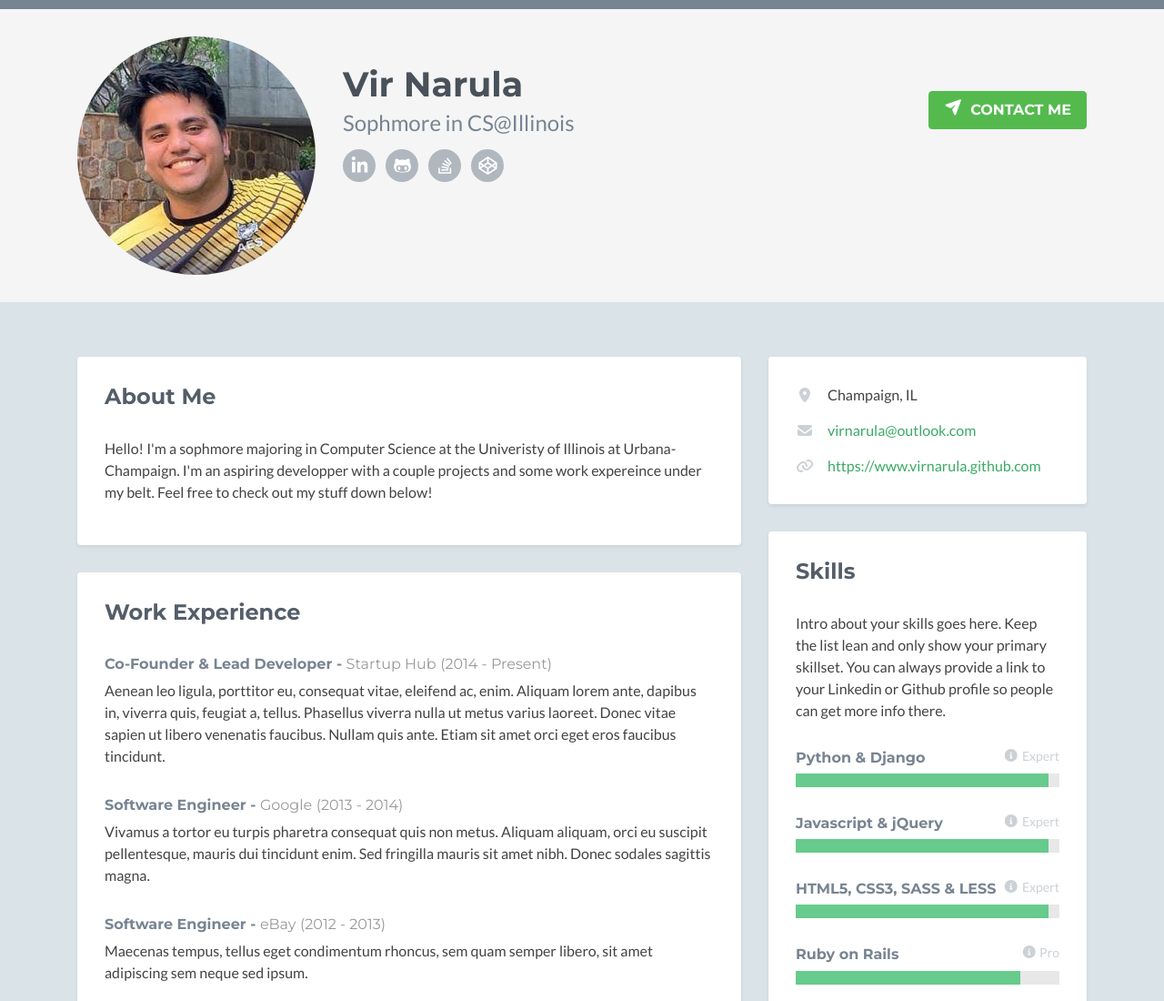
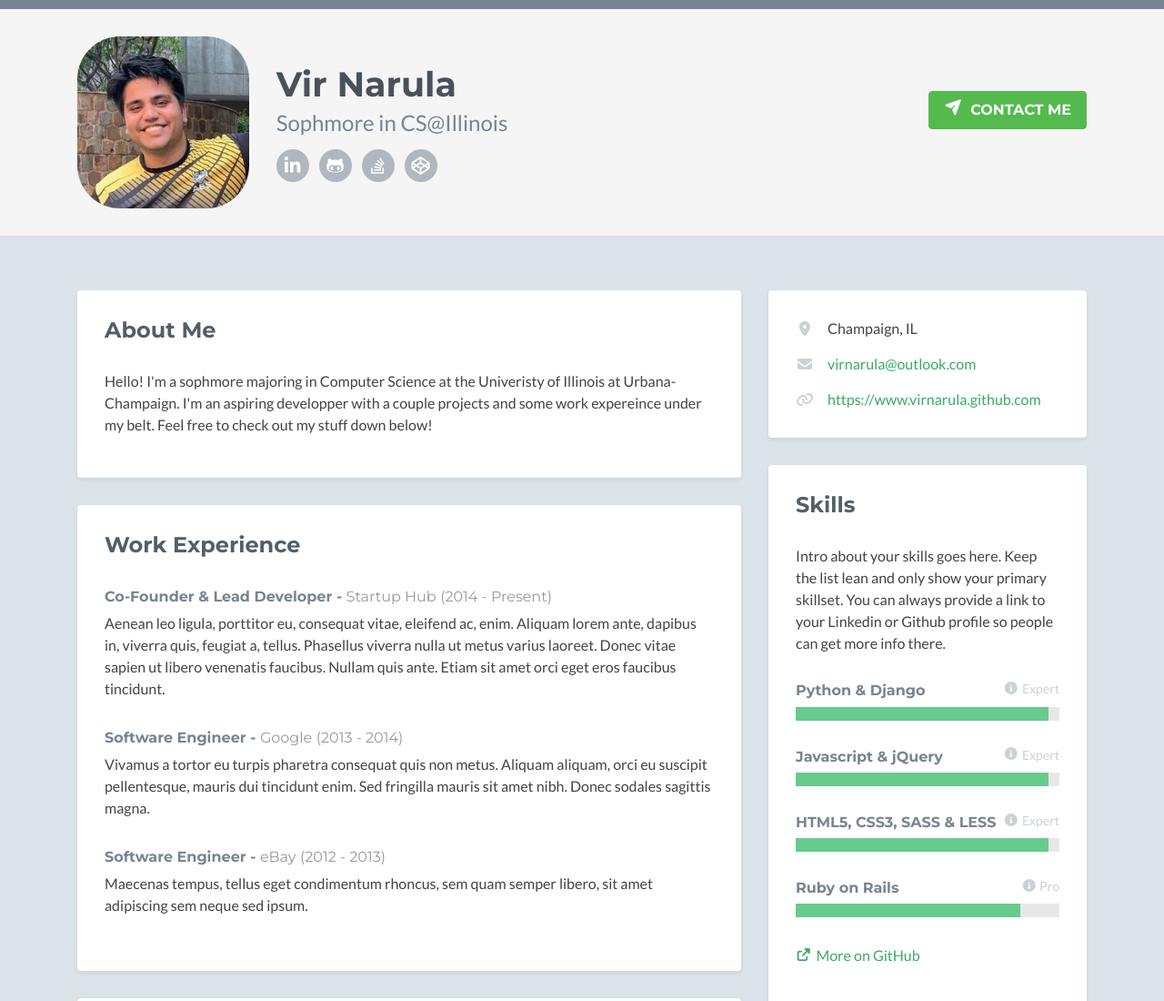
Before and after one commit to virnarula/virnarula.github.io, a plain HTML site: page index.html in a window 1280 px wide. Shown: the top 1100 px of the page at 91% size. Drawn offline with nearby package versions, Linux system fonts and the light colour scheme; no server answers; some icons are missing.

Commit message:
Fix profile photo

```diff
--- a/assets/css/styles.css
+++ b/assets/css/styles.css
@@ -672,3 +672,11 @@ a.dotted-link:hover {
     max-width: inherit;
   }
 }
+
+
+/* Additions */
+#profilePhoto {
+  border-radius: 25%;
+  width: 17%;
+  height: auto;
+}
--- a/css/main.css
+++ b/css/main.css
@@ -6,7 +6,7 @@
 
 #profilePhoto {
   border-radius: 25%;
-  height: 90%;
+  height: 60%;
   width: auto;
 }
 
--- a/index.html
+++ b/index.html
@@ -35,7 +35,7 @@
     <!-- ******HEADER****** -->
     <header class="header">
         <div class="container clearfix">
-            <img class="profile-image img-fluid float-left rounded-circle" src="/img/main.jpg" alt="profile image" />
+            <img class="profile-image img-fluid float-left" src="img/main.jpg" alt="profile image" id="profilePhoto" />
             <div class="profile-content float-left">
                 <h1 class="name">Vir Narula</h1>
                 <h2 class="desc">Sophmore in CS@Illinois</h2>
```
